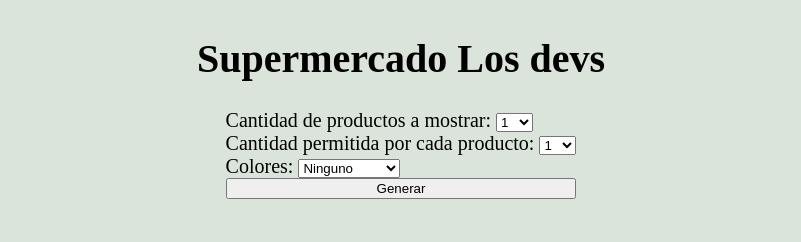
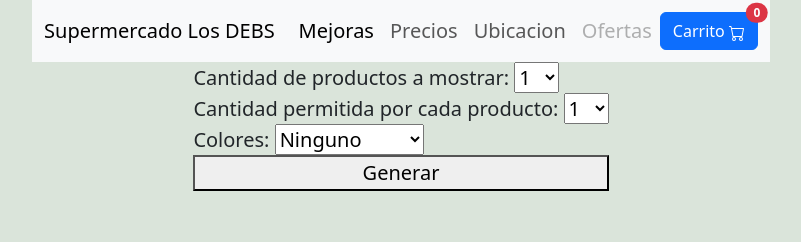
Before and after one commit to antukung/TP1-Mod1-2023, a plain HTML site: page index.html in a window 1280 px wide. Shown: the whole page, without its empty margins (239-1040 px from the left). Drawn offline with nearby package versions, Linux system fonts and the light colour scheme.

Commit message:
ACA ESTA EL HTLM MEJORADO

```diff
--- a/index.html
+++ b/index.html
@@ -4,14 +4,45 @@
     <meta charset="UTF-8">
     <meta http-equiv="X-UA-Compatible" content="IE=edge">
     <meta name="viewport" content="width=device-width, initial-scale=1.0">
-    <title>Document</title>
+    <title>T.P. Erick</title>
+    <link href="https://cdn.jsdelivr.net/npm/bootstrap@5.3.0/dist/css/bootstrap.min.css" rel="stylesheet" integrity="sha384-9ndCyUaIbzAi2FUVXJi0CjmCapSmO7SnpJef0486qhLnuZ2cdeRhO02iuK6FUUVM" crossorigin="anonymous">
     <link rel="stylesheet" href="estilo.css">
 </head>
 <body>
+    <nav class="navbar navbar-expand-lg bg-body-tertiary" id="cambiar-color-barra">
+        <div class="container-fluid">
+          <a class="navbar-brand" href="#">Supermercado Los DEBS</a>
+          <button class="navbar-toggler" type="button" data-bs-toggle="collapse" data-bs-target="#navbarNav" aria-controls="navbarNav" aria-expanded="false" aria-label="Toggle navigation">
+            <span class="navbar-toggler-icon"></span>
+          </button>
+          <div class="collapse navbar-collapse" id="navbarNav">
+            <ul class="navbar-nav">
+              <li class="nav-item">
+                <a class="nav-link active" aria-current="page" href="#">Mejoras</a>
+              </li>
+              <li class="nav-item">
+                <a class="nav-link" href="#">Precios</a>
+              </li>
+              <li class="nav-item">
+                <a class="nav-link" href="#">Ubicacion</a>
+              </li>
+              <li class="nav-item">
+                <a class="nav-link disabled">Ofertas</a>
+              </li>
+            </ul>
+          </div>
+          <button onclick="clicDeContador()" class="btn btn-primary position-relative">
+            Carrito <svg xmlns="http://www.w3.org/2000/svg" width="16" height="16" fill="currentColor" class="bi bi-cart" viewBox="0 0 16 16">
+                <path d="M0 1.5A.5.5 0 0 1 .5 1H2a.5.5 0 0 1 .485.379L2.89 3H14.5a.5.5 0 0 1 .491.592l-1.5 8A.5.5 0 0 1 13 12H4a.5.5 0 0 1-.491-.408L2.01 3.607 1.61 2H.5a.5.5 0 0 1-.5-.5zM3.102 4l1.313 7h8.17l1.313-7H3.102zM5 12a2 2 0 1 0 0 4 2 2 0 0 0 0-4zm7 0a2 2 0 1 0 0 4 2 2 0 0 0 0-4zm-7 1a1 1 0 1 1 0 2 1 1 0 0 1 0-2zm7 0a1 1 0 1 1 0 2 1 1 0 0 1 0-2z"/>
+              </svg>
+            <span id="contador" class="position-absolute top-0 start-100 translate-middle badge rounded-pill bg-danger">
+               0
+              <span class="visually-hidden">unread messages</span>
+            </span>
+        </button>
+        </div>
+      </nav>
 
-    <header>
-        <h1>Supermercado Los devs</h1>
-    </header>
     <main>
         <div id="opciones-productos">
             <div id="opciones-productos-cant-mostrar">
@@ -67,7 +98,7 @@
         </div>
     </main>
 
-
+    <script src="https://cdn.jsdelivr.net/npm/bootstrap@5.3.0/dist/js/bootstrap.bundle.min.js" integrity="sha384-geWF76RCwLtnZ8qwWowPQNguL3RmwHVBC9FhGdlKrxdiJJigb/j/68SIy3Te4Bkz" crossorigin="anonymous"></script>
     <script src="codigo.js"></script>
 </body>
 </html>
```
